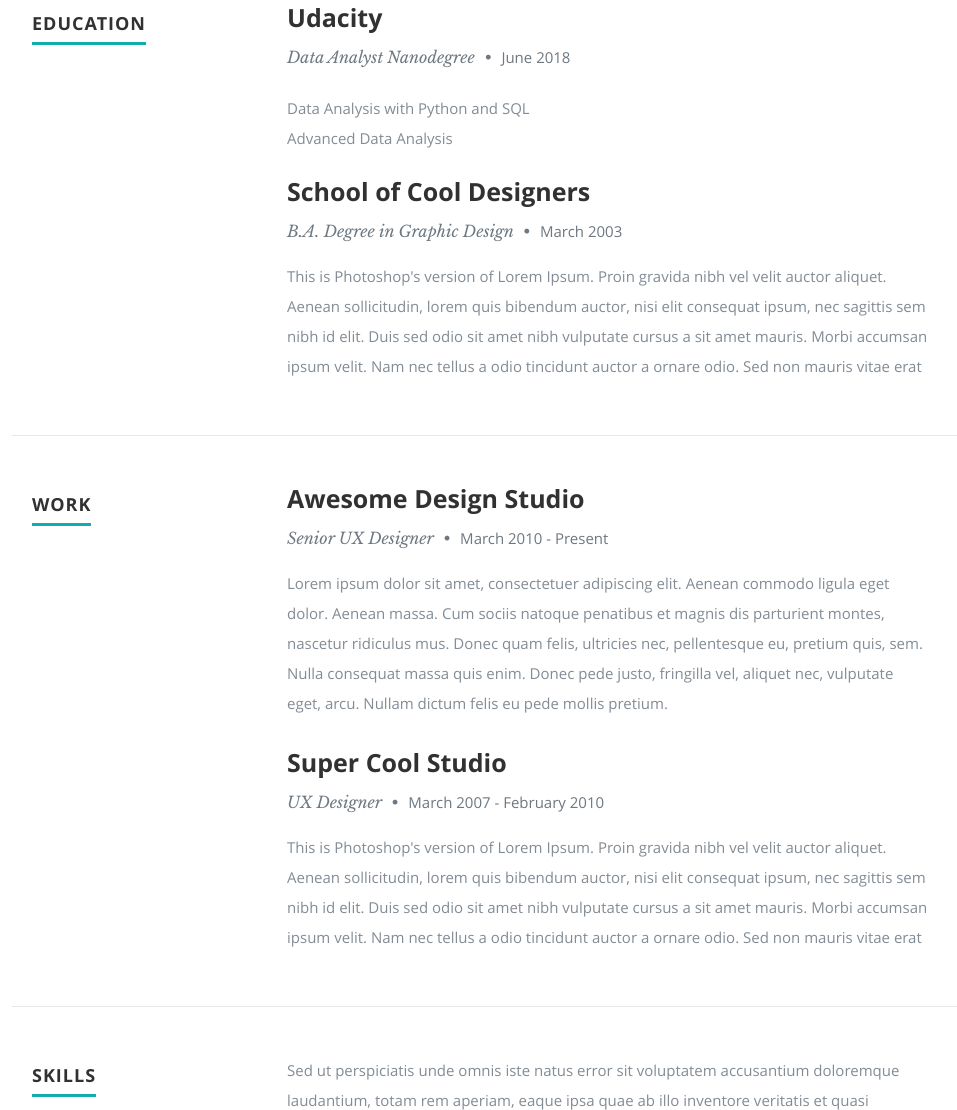
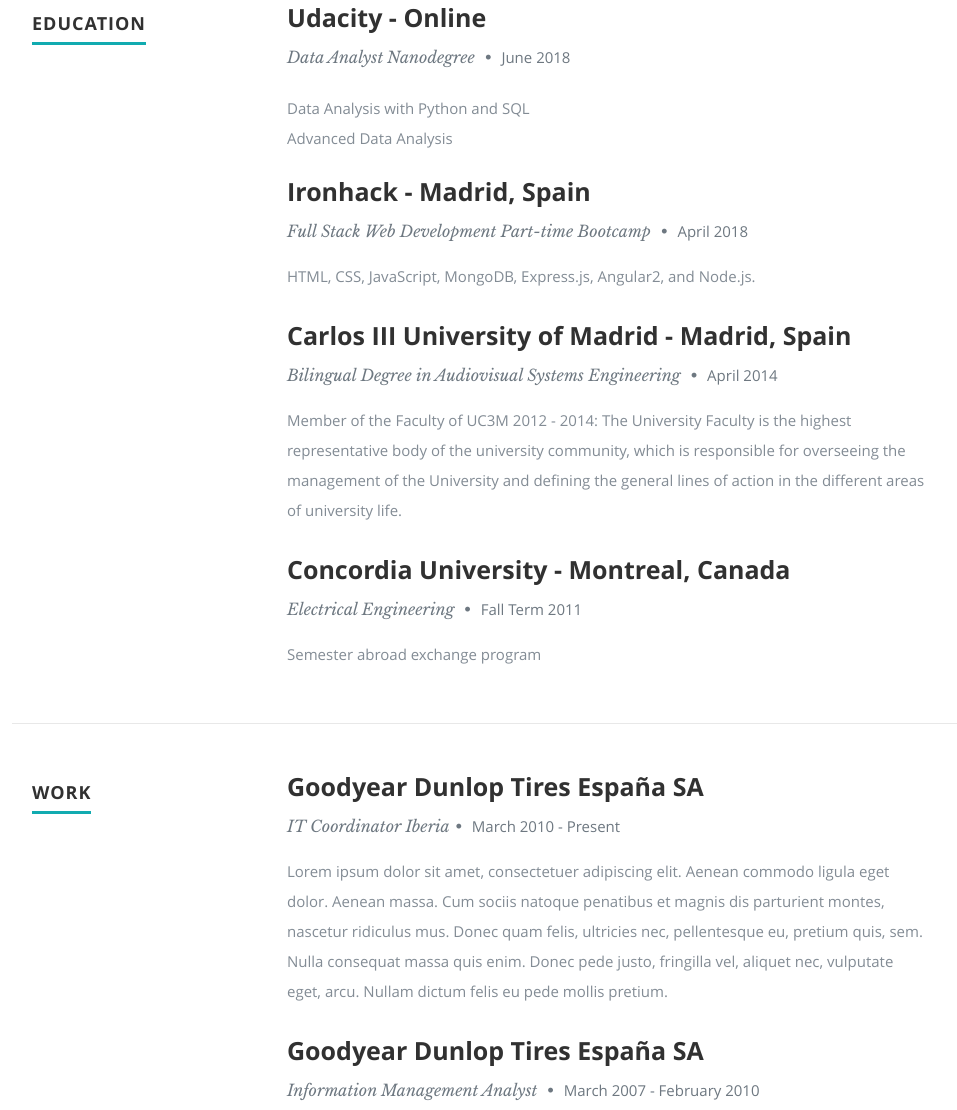
Before and after one commit to asalria/CV, a plain HTML site: page index.html in a window 1280 px wide. Shown: the part 1553-2663 px from the top of the page, without its empty margins (118-1075 px from the left). Drawn offline with nearby package versions, Linux system fonts and the light colour scheme.

Commit message:
feat: Some info

```diff
--- a/css/layout.css
+++ b/css/layout.css
@@ -33,7 +33,7 @@ header {
    height: 800px;
    min-height: 500px;
    width: 100%;
-   background: #161415 url(../images/header-background.jpg) no-repeat top center;
+   background: #161415 url(../images/header-bg.jpg) no-repeat top center;
    background-size: cover !important;
 	-webkit-background-size: cover !important;
    text-align: center;
--- a/index.html
+++ b/index.html
@@ -57,9 +57,9 @@
       <div class="row banner">
          <div class="banner-text">
             <h1 class="responsive-headline">I'm Amelia Salgado.</h1>
-            <h3>I’m very <span>curious</span>, <span>fast learner</span> and a <span>great team player</span>. I’m a <span>proactive person</span> and I love to work in multicultural environments. I’m always willing to learn and I like to stay up to date with technology.
+            <h3><span>I’m very curious, fast learner and a great team player. I’m a proactive person and I love to work in multicultural environments. I’m always willing to learn and I like to stay up to date with technology.
             Let's <a class="smoothscroll" href="#about">start scrolling</a>
-            and learn more <a class="smoothscroll" href="#about">about me</a>.</h3>
+            and learn more <a class="smoothscroll" href="#about">about me</a>.</span></h3>
             <hr />
             <ul class="social">
                <li><a href="https://github.com/asalria"><i class="fa fa-github"></i></a></li>
@@ -148,7 +148,7 @@
 
                <div class="twelve columns">
 
-                  <h3>Udacity</h3>
+                  <h3>Udacity - Online</h3>
                   <p class="info">Data Analyst Nanodegree <span>&bull;</span> <em class="date">June 2018</em></p>
 
                   <p>
@@ -166,19 +166,42 @@
 
                <div class="twelve columns">
 
-                  <h3>School of Cool Designers</h3>
-                  <p class="info">B.A. Degree in Graphic Design <span>&bull;</span> <em class="date">March 2003</em></p>
+                  <h3>Ironhack - Madrid, Spain</h3>
+                  <p class="info">Full Stack Web Development Part-time Bootcamp <span>&bull;</span> <em class="date">April 2018</em></p>
 
                   <p>
-                  This is Photoshop's version  of Lorem Ipsum. Proin gravida nibh vel velit auctor aliquet.
-                  Aenean sollicitudin, lorem quis bibendum auctor, nisi elit consequat ipsum, nec sagittis sem
-                  nibh id elit. Duis sed odio sit amet nibh vulputate cursus a sit amet mauris. Morbi accumsan
-                  ipsum velit. Nam nec tellus a odio tincidunt auctor a ornare odio. Sed non  mauris vitae erat
+                        HTML, CSS, JavaScript, MongoDB, Express.js, Angular2, and Node.js.
                   </p>
 
                </div>
 
             </div> <!-- item end -->
+            <div class="row item">
+
+                    <div class="twelve columns">
+
+                       <h3>Carlos III University of Madrid - Madrid, Spain</h3>
+                       <p class="info">Bilingual Degree in Audiovisual Systems Engineering <span>&bull;</span> <em class="date">April 2014</em></p>
+
+                       <p>
+                        Member of the Faculty of UC3M 2012 - 2014: The University Faculty is the highest representative body of the university community, which is responsible for overseeing the management of the University and defining the general lines of action in the different areas of university life.
+                       </p>
+                    </div>
+
+            </div>
+            <div class="row item">
+
+                    <div class="twelve columns">
+
+                       <h3>Concordia University - Montreal, Canada</h3>
+                       <p class="info">Electrical Engineering <span>&bull;</span> <em class="date">Fall Term 2011</em></p>
+
+                       <p>
+                           Semester abroad exchange program
+                        </p>
+                    </div>
+
+            </div>
 
          </div> <!-- main-col end -->
 
@@ -199,8 +222,8 @@
 
                <div class="twelve columns">
 
-                  <h3>Awesome Design Studio</h3>
-                  <p class="info">Senior UX Designer <span>&bull;</span> <em class="date">March 2010 - Present</em></p>
+                  <h3>Goodyear Dunlop Tires España SA</h3>
+                  <p class="info">IT Coordinator Iberia<span>&bull;</span> <em class="date">March 2010 - Present</em></p>
 
                   <p>
                   Lorem ipsum dolor sit amet, consectetuer adipiscing elit. Aenean commodo ligula eget dolor. Aenean massa.
@@ -217,8 +240,8 @@
 
                <div class="twelve columns">
 
-                  <h3>Super Cool Studio</h3>
-                  <p class="info">UX Designer <span>&bull;</span> <em class="date">March 2007 - February 2010</em></p>
+                  <h3>Goodyear Dunlop Tires España SA</h3>
+                  <p class="info">Information Management Analyst <span>&bull;</span> <em class="date">March 2007 - February 2010</em></p>
 
                   <p>
                   This is Photoshop's version  of Lorem Ipsum. Proin gravida nibh vel velit auctor aliquet.
@@ -781,15 +804,11 @@
 
          <div class="twelve columns">
 
-            <ul class="social-links">
-               <li><a href="#"><i class="fa fa-facebook"></i></a></li>
-               <li><a href="#"><i class="fa fa-twitter"></i></a></li>
-               <li><a href="#"><i class="fa fa-google-plus"></i></a></li>
-               <li><a href="#"><i class="fa fa-linkedin"></i></a></li>
-               <li><a href="#"><i class="fa fa-instagram"></i></a></li>
-               <li><a href="#"><i class="fa fa-dribbble"></i></a></li>
-               <li><a href="#"><i class="fa fa-skype"></i></a></li>
-            </ul>
+                <ul class="social-links">
+                        <li><a href="https://github.com/asalria"><i class="fa fa-github"></i></a></li>
+                        <li><a href="https://www.linkedin.com/in/ameliasalgadoria%C3%B1o/"><i class="fa fa-linkedin"></i></a></li>
+                        <li><a href="#"><i class="fa fa-instagram"></i></a></li>
+                </ul>
 
             <ul class="copyright">
                <li>&copy; Copyright 2014 CeeVee</li>
```
Also changed, not shown: 1 other file.
